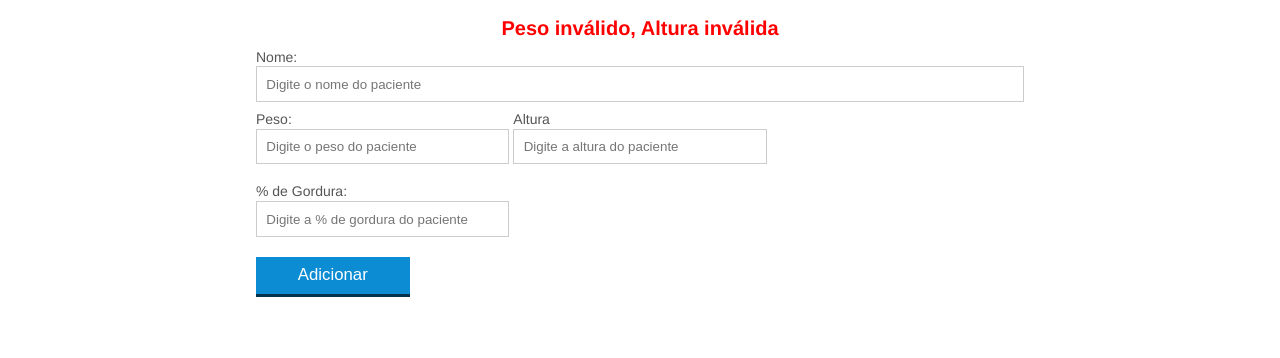
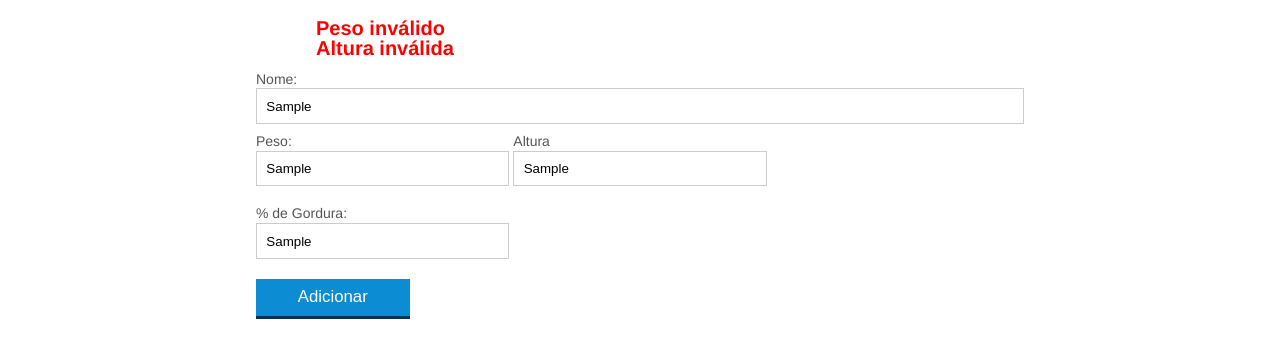
Before and after one commit to eliseunetto/introducao-javascript, a plain HTML site: page index.html in a window 1280 px wide. Both pictures are taken after typing "Sample", "Sample", "Sample", "Sample" into the empty fields and a click on the button "Adicionar". Shown: the part 438-796 px from the top of the page. Drawn offline with Linux system fonts and the light colour scheme.

Commit message:
update validações e msg ERRO

```diff
--- a/css/style.css
+++ b/css/style.css
@@ -135,11 +135,10 @@ button[disabled=disabled], button:disabled {
 	margin-top: 30px;
 }
 
-#mensagem-erro {
-	display: block;
+#mensagens-erros {
 	color: red;
 	font-weight: bold;
 	font-size: 20px;
-	text-align: center;
-	margin-bottom: 0.6em;
+	margin-left: 3em;
+	margin-bottom: 0.7em;
 }
--- a/index.html
+++ b/index.html
@@ -78,7 +78,9 @@
         <section class="container">
             <h2>Adicionar novo paciente</h2>
             <div>
-                <span id="mensagem-erro"></span>
+                <ul id="mensagens-erros">
+
+                </ul>
             </div>
             <form id="form-paciente">
                 <div class="">
--- a/js/form.js
+++ b/js/form.js
@@ -12,11 +12,12 @@ botaoAddPaciente.addEventListener("click", function(event) {
 
     var erros = validaPaciente(paciente);
 
+    console.log(erros);
     if(erros.length > 0){
-        var seletor = document.querySelector("#mensagem-erro");
-        seletor.textContent = erros;
-        form.reset();
-        erros = "";
+        exibeMendagemDeErro(erros);
+        if(erros.length == 0){
+            form.reset();
+        }
         return;
     }
 
@@ -27,7 +28,7 @@ botaoAddPaciente.addEventListener("click", function(event) {
 
     form.reset();
 
-
+    limpaMsgErro();
 });
 
 function obtemPacienteDoFormulario(form){
@@ -74,8 +75,29 @@ function validaPaciente(paciente) {
 
     var erros = [];
 
+    if(paciente.nome.length == 0) erros.push("Nome não pode ficar em branco");
+    if(paciente.peso.length == 0) erros.push("Peso não pode ficar em branco");
+    if(paciente.altura.length == 0) erros.push("Altura não pode ficar em branco");
+    if(paciente.gordura.length == 0) erros.push("% Gordura não pode ficar em branco");
+
     if(!validaPeso(paciente.peso)) erros.push(" Peso inválido");
     if(!validaAltura(paciente.altura)) erros.push(" Altura inválida");
 
     return erros;
 }
+
+function exibeMendagemDeErro(erros){
+    var ul = document.querySelector("#mensagens-erros");
+    ul.innerHTML = "";
+
+    erros.forEach(function(erro) {
+        var li = document.createElement("li");
+        li.textContent = erro;
+        ul.appendChild(li);
+    });
+}
+
+function limpaMsgErro(){
+    var mensagensErro = document.querySelector("#mensagens-erros");
+    mensagensErro.innerHTML = "";
+}
```
